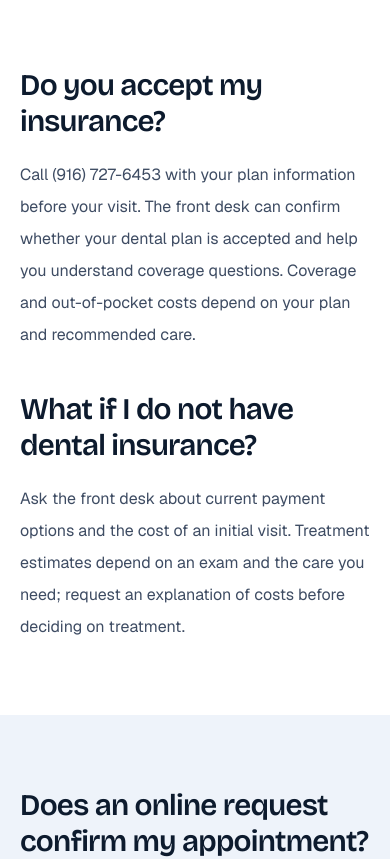
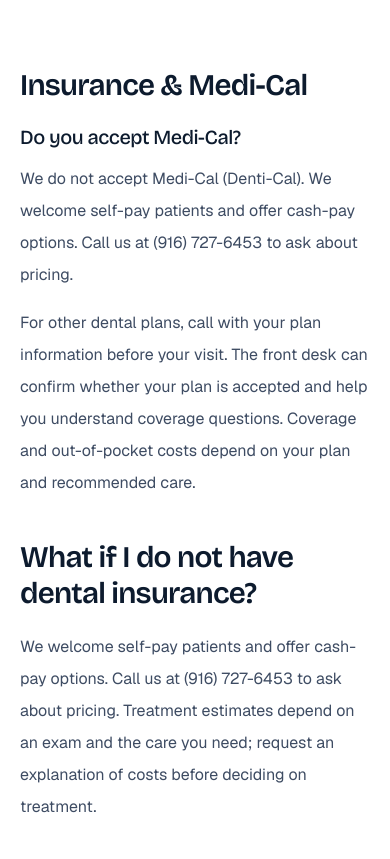
Before and after one commit to enzo-prism/sacramento-dental-medicine-redesign, a Next.js app: page /new-patients in a window 390 px wide. Shown: the part 1640-2499 px from the top of the page. Built offline with nearby package versions, Linux system fonts and the light colour scheme; no server answers.

Commit message:
Tell visitors the practice does not accept Medi-Cal.
Add a warm Insurance & Medi-Cal notice and a matching FAQ so Medi-Cal callers see the answer before they phone, and point them to self-pay options already documented on the site.

Co-authored-by: enzo <enzo-prism@users.noreply.github.com>

```diff
--- a/package.json
+++ b/package.json
@@ -7,7 +7,7 @@
     "build": "next build",
     "start": "next start",
     "lint": "eslint",
-    "test": "node --experimental-strip-types --test src/lib/appointment.test.ts src/data/reviews.test.ts src/data/office-photos.test.ts src/lib/lead-attribution.test.ts src/lib/formspree.test.ts src/lib/analytics.test.ts src/lib/google-analytics.test.ts src/lib/seo.test.ts src/lib/openai-measurement.test.ts src/lib/seasonal.test.ts",
+    "test": "node --experimental-strip-types --test src/lib/appointment.test.ts src/data/reviews.test.ts src/data/office-photos.test.ts src/data/medi-cal.test.ts src/lib/lead-attribution.test.ts src/lib/formspree.test.ts src/lib/analytics.test.ts src/lib/google-analytics.test.ts src/lib/seo.test.ts src/lib/openai-measurement.test.ts src/lib/seasonal.test.ts",
     "seo:check": "python3 scripts/check-seo.py",
     "test:measurement": "playwright test --config=playwright.measurement.config.ts"
   },
--- a/src/app/new-patients/page.tsx
+++ b/src/app/new-patients/page.tsx
@@ -5,7 +5,7 @@ import { Header } from "@/components/Header";
 import { MobileCTA } from "@/components/MobileCTA";
 import { Footer } from "@/components/sections/Footer";
 import { JsonLd } from "@/components/JsonLd";
-import { contact, hours, newPatient } from "@/data/site";
+import { contact, hours, mediCalFaqQuestion, mediCalSelfPayAnswer, newPatient } from "@/data/site";
 import { OfficeEmail } from "@/components/OfficeEmail";
 import { pageGraph } from "@/lib/structured-data";
 
@@ -21,7 +21,14 @@ export const metadata: Metadata = {
 
 export default function NewPatientsPage() {
   return <>
-    <JsonLd data={pageGraph("/new-patients", "New-patient guide")} />
+    <JsonLd data={pageGraph("/new-patients", "New-patient guide", [{
+      "@type": "FAQPage",
+      mainEntity: [{
+        "@type": "Question",
+        name: mediCalFaqQuestion,
+        acceptedAnswer: { "@type": "Answer", text: mediCalSelfPayAnswer },
+      }],
+    }])} />
     <Header />
     <main id="main" className="flex-1">
       <section className="pb-16 pt-32 lg:pt-40">
@@ -39,10 +46,18 @@ export default function NewPatientsPage() {
           <div className="surface-card p-7"><h2 className="font-display text-2xl font-semibold text-ink">What should I bring?</h2><ul className="mt-5 list-disc space-y-3 pl-5 text-ink-soft">{newPatient.bring.map((item) => <li key={item}>{item}</li>)}</ul></div>
         </div>
       </section>
-      <section className="section bg-white" aria-labelledby="coverage-title">
+      <section id="insurance" className="section bg-white" aria-labelledby="coverage-title">
         <div className="container-x grid gap-10 md:grid-cols-2">
-          <div><h2 id="coverage-title" className="font-display text-3xl font-semibold text-ink">Do you accept my insurance?</h2><p className="mt-5 leading-8 text-ink-soft">Call {contact.phoneDisplay} with your plan information before your visit. The front desk can confirm whether your dental plan is accepted and help you understand coverage questions. Coverage and out-of-pocket costs depend on your plan and recommended care.</p></div>
-          <div><h2 className="font-display text-3xl font-semibold text-ink">What if I do not have dental insurance?</h2><p className="mt-5 leading-8 text-ink-soft">Ask the front desk about current payment options and the cost of an initial visit. Treatment estimates depend on an exam and the care you need; request an explanation of costs before deciding on treatment.</p></div>
+          <div>
+            <h2 id="coverage-title" className="font-display text-3xl font-semibold text-ink">{newPatient.insuranceHeading}</h2>
+            <h3 id="medi-cal" className="mt-5 font-display text-xl font-medium text-ink">{mediCalFaqQuestion}</h3>
+            <p className="mt-3 leading-8 text-ink-soft">{mediCalSelfPayAnswer}</p>
+            <p className="mt-4 leading-8 text-ink-soft">{newPatient.insuranceOtherPlans}</p>
+          </div>
+          <div>
+            <h2 className="font-display text-3xl font-semibold text-ink">{newPatient.selfPayHeading}</h2>
+            <p className="mt-5 leading-8 text-ink-soft">{newPatient.selfPayBody}</p>
+          </div>
         </div>
       </section>
       <section className="section bg-wash" aria-labelledby="booking-title">
--- a/src/data/site.ts
+++ b/src/data/site.ts
@@ -540,6 +540,12 @@ export const visitTypes: VisitType[] = [
   },
 ];
 
+// Coverage notice — Medi-Cal is not accepted. Do not invent plan names,
+// cash-discount percentages, or financing partners here.
+export const mediCalFaqQuestion = "Do you accept Medi-Cal?";
+export const mediCalSelfPayAnswer =
+  `We do not accept Medi-Cal (Denti-Cal). We welcome self-pay patients and offer cash-pay options. Call us at ${contact.phoneDisplay} to ask about pricing.`;
+
 // New patients — practical, high-intent info (coverage, payment, first visit)
 export const newPatient = {
   eyebrow: "New patients",
@@ -548,18 +554,24 @@ export const newPatient = {
     "Here's how coverage works, what to bring, and what actually happens in the chair.",
   billing: [
     {
-      title: "Confirm your coverage",
-      body: "One quick call to the front desk confirms whether your dental plan is accepted, before you ever sit down.",
+      title: "Insurance & Medi-Cal",
+      body: mediCalSelfPayAnswer,
     },
     {
       title: "Ask about payment options",
-      body: "Paying without insurance? Call, and the front desk will walk you through your options.",
+      body: "Paying without insurance? We welcome self-pay patients. Call, and the front desk will walk you through cash-pay options.",
     },
     {
       title: "New patients welcome",
       body: "Now accepting new patients of all ages, from Antelope and across Greater Sacramento.",
     },
   ],
+  insuranceHeading: "Insurance & Medi-Cal",
+  insuranceOtherPlans:
+    "For other dental plans, call with your plan information before your visit. The front desk can confirm whether your plan is accepted and help you understand coverage questions. Coverage and out-of-pocket costs depend on your plan and recommended care.",
+  selfPayHeading: "What if I do not have dental insurance?",
+  selfPayBody:
+    `We welcome self-pay patients and offer cash-pay options. Call us at ${contact.phoneDisplay} to ask about pricing. Treatment estimates depend on an exam and the care you need; request an explanation of costs before deciding on treatment.`,
   bring: [
     "Photo ID",
     "Dental insurance card (if you have one)",
@@ -575,6 +587,10 @@ export const faqs: { q: string; a: string }[] = [
   {
     q: "Are you accepting new patients?",
     a: "Yes. Sacramento Dental Medicine is welcoming new patients of all ages across Antelope and Greater Sacramento. Request a visit online or call the office, and we'll find a first appointment that fits your schedule.",
+  },
+  {
+    q: mediCalFaqQuestion,
+    a: mediCalSelfPayAnswer,
   },
   {
     q: "What should I expect at my first visit?",
```
Also changed, not shown: 1 other file (tests, documents, lock files or other folders).
